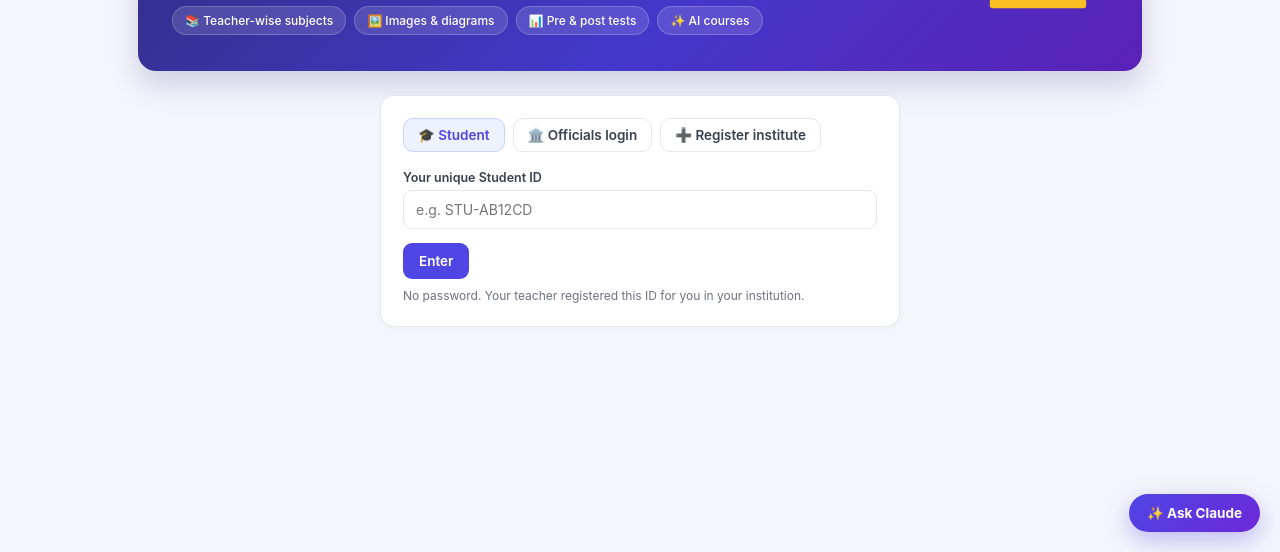
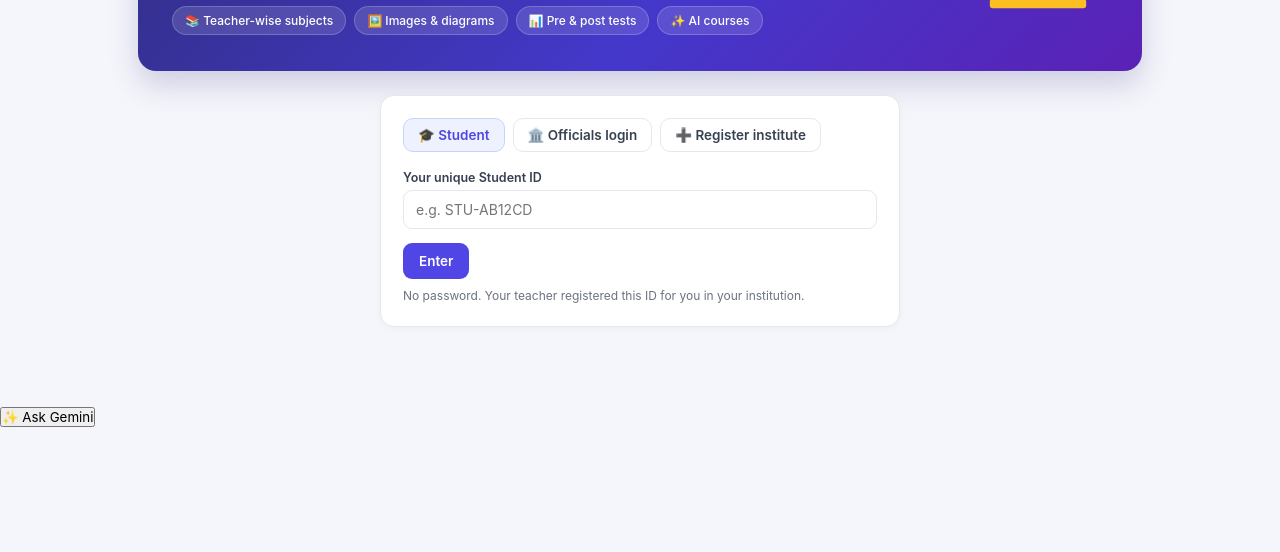
Before and after one commit to nexon-29/SIKSHALITE_NEW1, a plain HTML site: page index.html in a window 1280 px wide. Shown: the part 248-800 px from the top of the page. Drawn offline with Linux system fonts and the light colour scheme.

Commit message:
Update index.html

```diff
--- a/index.html
+++ b/index.html
@@ -226,7 +226,7 @@ l<!DOCTYPE html>
   </div>
 
   <!-- Floating Ask Claude Button -->
-  <button class="ask-claude-btn" onclick="openAskClaudeModal()">✨ Ask Claude</button>
+  <button class="ask-gemini-btn" onclick="openAskGeminiModal()">✨ Ask Gemini</button>
   <div id="toast" class="toast"></div>
 
   <script>
```
